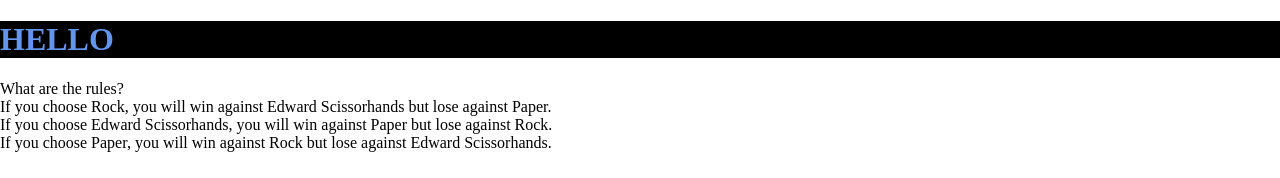
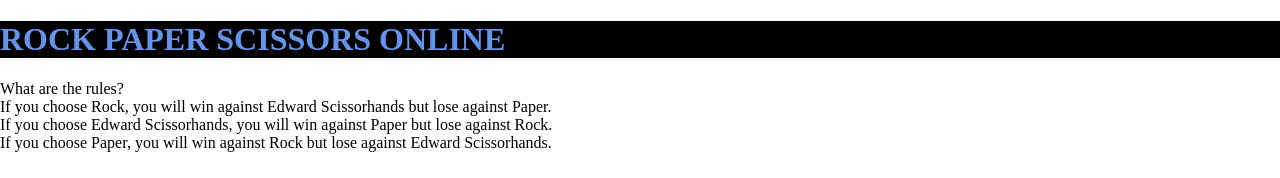
Before and after one commit to abrielcleaver/LAB-03-rps, a website with bundled scripts: page index.html in a window 1280 px wide. Shown: the top 178 px of the page. Built offline with nearby package versions, Linux system fonts and the light colour scheme.

Commit message:
clean up HTML code

```diff
--- a/index.html
+++ b/index.html
@@ -14,21 +14,19 @@
 
 <body>
     <header>
-        <h1>
-            HELLO
-        </h1>
+        <h1>ROCK PAPER SCISSORS ONLINE</h1>
     </header>
     <div>
         <p id="rules">
             <dl>
-        <dt><b>What are the rules?</b></dt>
+                <dt>What are the rules?</dt>
                 <dd>If you choose Rock, you will win against Edward Scissorhands but lose against Paper.</dd>
                 <dd>If you choose Edward Scissorhands, you will win against Paper but lose against Rock.</dd>
                 <dd>If you choose Paper, you will win against Rock but lose against Edward Scissorhands.</dd>
             </dl>
         </p>
+    </div>
 
-</div>
     <div id="rps-choices">
         <label id="rock">
             <input type="radio" name="color" value="">
@@ -62,7 +60,6 @@
     </div>
 
 
-
     <script type="module" src="./app.js"></script>
 </body>
 
```
Lines whose indentation alone changed are shown as unchanged.
